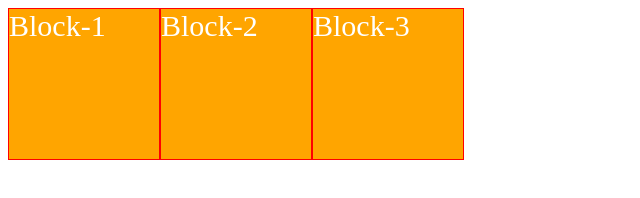
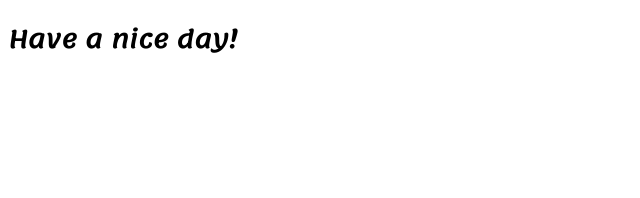
Before and after one commit to hanamhn/css-and-js, a plain HTML site: page index.html in a window 1280 px wide. Shown: the whole page, without its empty margins (0-640 px from the left). Drawn offline with Linux system fonts and the light colour scheme.

Commit message:
connect font

```diff
--- a/css/style.css
+++ b/css/style.css
@@ -1,12 +1,11 @@
-.block{
-    width: 150px;
-    height: 150px;
-    background-color: orange;
-    border: 1px solid red;
-    font-size: 30px;
-    color: white;
+@font-face{
+    font-family: 'CHANTELLI ANTIQUA';
+    src: url(../font/Chantelli_Antiqua-webfont.woff) format('woff'),
+    url(../font/Chantelli_Antiqua-webfont.ttf) format('truetype')
 }
 
-.container{
-    display: flex;
+h1{
+    font-size: 24px;
+    font-family: 'CHANTELLI ANTIQUA';
+    font-family: 'Lemonada', cursive;
 }
--- a/index.html
+++ b/index.html
@@ -4,14 +4,12 @@
     <meta charset="UTF-8">
     <meta http-equiv="X-UA-Compatible" content="IE=edge">
     <meta name="viewport" content="width=device-width, initial-scale=1.0">
-    <title>Flex</title>
+    <title>CSS</title>
+    <link rel="preconnect" href="https://fonts.gstatic.com">
+<link href="https://fonts.googleapis.com/css2?family=Lemonada&display=swap" rel="stylesheet">
     <link rel="stylesheet" href="css/style.css">
 </head>
 <body>
-    <div class="container">
-        <div class="block-1 block">Block-1</div>
-        <div class="block-2 block">Block-2</div>
-        <div class="block-3 block">Block-3</div>
-    </div>
+    <h1>Have a nice day!</h1>
 </body>
 </html>
```
Also changed, not shown: font/Chantelli_Antiqua-webfont.ttf (added), font/Chantelli_Antiqua-webfont.woff (added), 1 other file.
